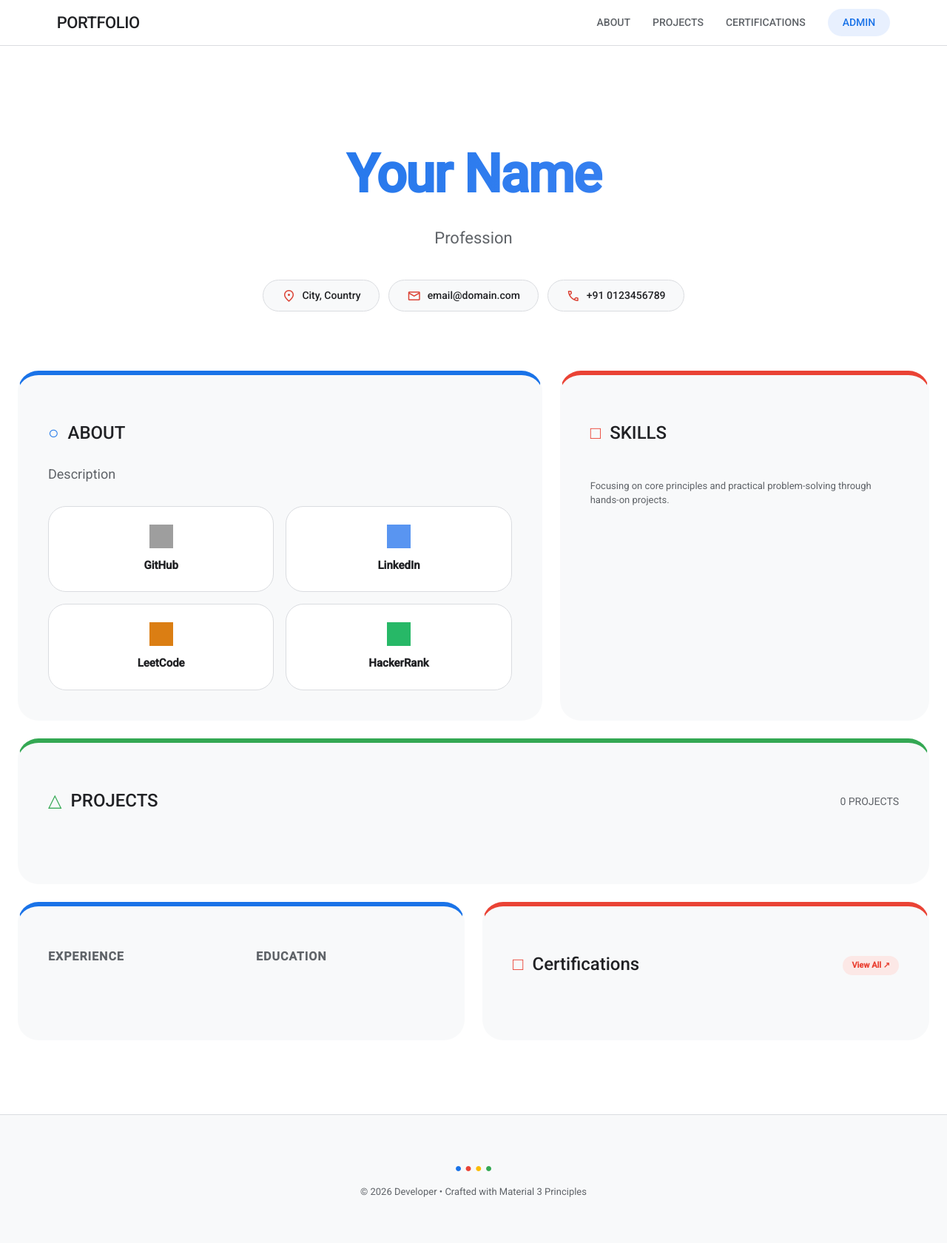
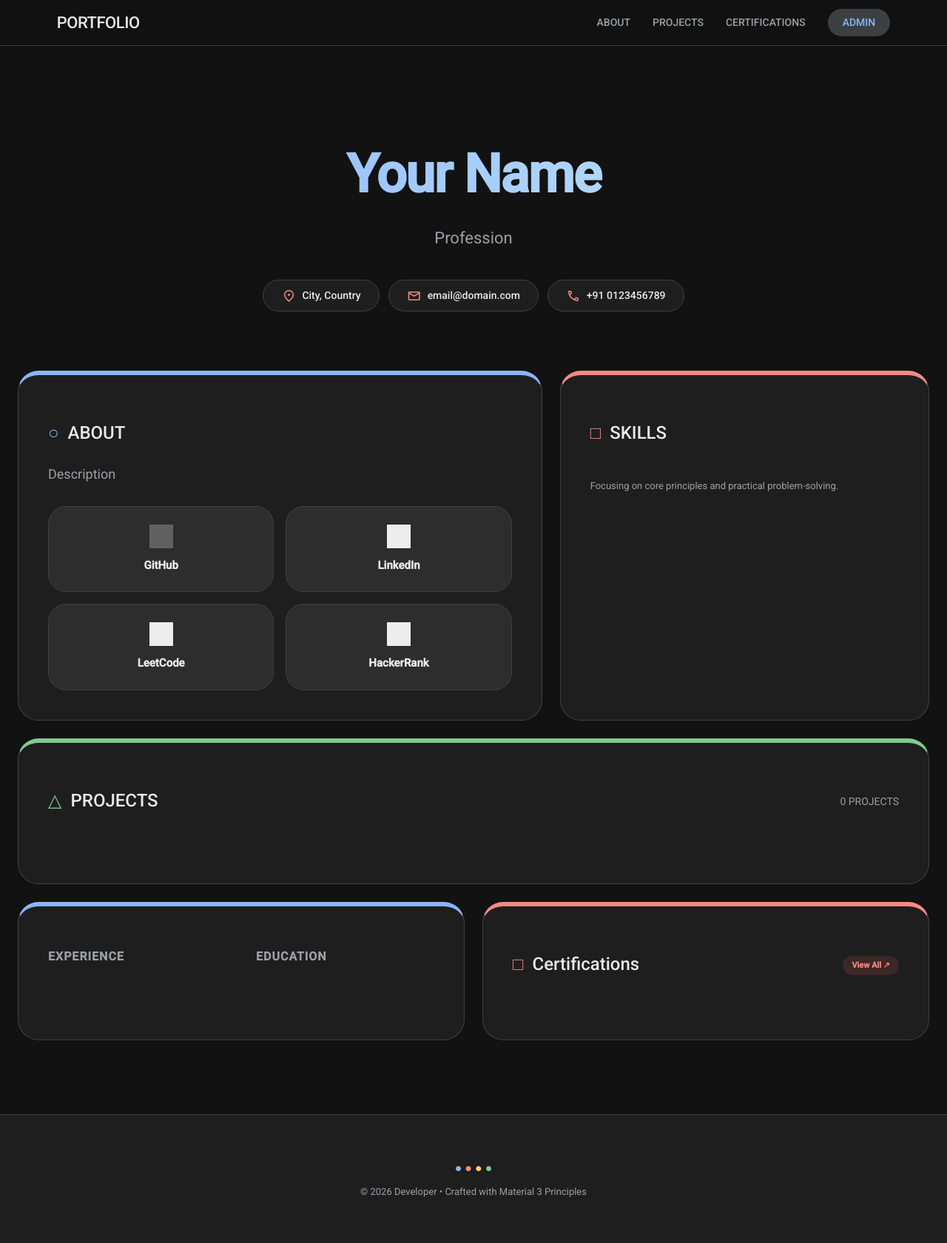
Before and after one commit to madesh0005/portfolio, a Flask app: page / in a window 1280 px wide. Shown: the whole page at 74% size. Run offline with Flask 3, Linux system fonts and the light colour scheme; data that the repository does not hold is empty; some web fonts are replaced; grey boxes are pictures that could not be loaded.

Commit message:
Update styles for dark mode and social links

```diff
--- a/templates/index.html
+++ b/templates/index.html
@@ -8,17 +8,19 @@
     <link rel="stylesheet" href="https://fonts.googleapis.com/css2?family=Material+Symbols+Outlined:opsz,wght,FILL,GRAD@24,400,0,0" />
     <style>
         :root {
-            --g-blue: #1a73e8;
-            --g-red: #ea4335;
-            --g-yellow: #fbbc04;
-            --g-green: #34a853;
-            --bg-color: #ffffff;
-            --surface: #f8f9fa;
-            --text-main: #202124;
-            --text-sub: #5f6368;
-            --border: #dadce0;
-            --shadow: 0 1px 2px 0 rgba(60,64,67,0.3), 0 1px 3px 1px rgba(60,64,67,0.15);
-            --radius: 28px; /* Modern Material 3 Roundedness */
+            /* Material Dark Palette */
+            --g-blue: #8ab4f8;
+            --g-red: #f28b82;
+            --g-yellow: #fdd663;
+            --g-green: #81c995;
+            --bg-color: #121212;
+            --surface: #1e1e1e;
+            --surface-variant: #2d2d2d;
+            --text-main: #e8eaed;
+            --text-sub: #9aa0a6;
+            --border: #3c4043;
+            --shadow: 0 4px 6px rgba(0,0,0,0.3);
+            --radius: 28px;
         }
 
         * { box-sizing: border-box; }
@@ -32,7 +34,7 @@
             overflow-x: hidden;
         }
 
-        /* --- SMOOTH ANIMATIONS --- */
+        /* --- ANIMATIONS --- */
         @keyframes fadeInDown {
             from { opacity: 0; transform: translateY(-20px); }
             to { opacity: 1; transform: translateY(0); }
@@ -47,7 +49,7 @@
         nav {
             position: sticky;
             top: 0;
-            background: rgba(255, 255, 255, 0.95);
+            background: rgba(18, 18, 18, 0.8);
             backdrop-filter: blur(12px);
             z-index: 1000;
             padding: 12px 6%;
@@ -65,6 +67,7 @@
             display: flex;
             align-items: center;
             gap: 8px;
+            color: var(--text-main);
         }
 
         .nav-links { display: flex; align-items: center; gap: 30px; }
@@ -78,13 +81,13 @@
         .nav-links a:hover { color: var(--g-blue); }
 
         .admin-pill {
-            background: #e8f0fe;
+            background: #3c4043;
             color: var(--g-blue) !important;
             padding: 8px 20px;
             border-radius: 50px;
             transition: all 0.3s !important;
         }
-        .admin-pill:hover { background: var(--g-blue) !important; color: white !important; }
+        .admin-pill:hover { background: var(--g-blue) !important; color: #121212 !important; }
 
         /* --- HERO --- */
         header {
@@ -99,7 +102,7 @@
             font-weight: 700;
             margin: 0;
             letter-spacing: -1.5px;
-            background: linear-gradient(90deg, var(--g-blue), #4285f4);
+            background: linear-gradient(90deg, var(--g-blue), #c2e7ff);
             -webkit-background-clip: text;
             -webkit-text-fill-color: transparent;
         }
@@ -128,8 +131,9 @@
             align-items: center;
             gap: 8px;
             transition: 0.3s;
+            color: var(--text-main);
         }
-        .chip:hover { border-color: var(--g-blue); background: #fff; transform: translateY(-2px); }
+        .chip:hover { border-color: var(--g-blue); background: var(--surface-variant); transform: translateY(-2px); }
 
         /* --- BENTO GRID --- */
         .main-content {
@@ -147,19 +151,18 @@
             background: var(--surface);
             border-radius: var(--radius);
             padding: 40px;
-            border: 1px solid transparent;
+            border: 1px solid var(--border);
             transition: all 0.4s cubic-bezier(0.4, 0, 0.2, 1);
             position: relative;
             overflow: hidden;
         }
 
         .card:hover {
-            background: #ffffff;
-            border-color: var(--border);
+            background: #252525;
+            border-color: #5f6368;
             box-shadow: var(--shadow);
         }
 
-        /* Accent Borders */
         .accent-blue { border-top: 6px solid var(--g-blue); }
         .accent-red { border-top: 6px solid var(--g-red); }
         .accent-green { border-top: 6px solid var(--g-green); }
@@ -178,22 +181,18 @@
             display: flex;
             align-items: center;
             gap: 12px;
+            color: var(--text-main);
         }
 
         /* --- SKILLS --- */
-        .skill-pill-container {
-            display: flex;
-            flex-wrap: wrap;
-            gap: 10px;
-        }
-
         .skill-tag {
-            background: #fff;
+            background: var(--surface-variant);
             padding: 8px 18px;
             border-radius: 12px;
             border: 1px solid var(--border);
             font-size: 13px;
             font-weight: 500;
+            color: var(--text-main);
         }
 
         /* --- PROJECTS --- */
@@ -204,7 +203,7 @@
         }
 
         .project-card {
-            background: #fff;
+            background: var(--surface-variant);
             padding: 30px;
             border-radius: 20px;
             border: 1px solid var(--border);
@@ -225,7 +224,7 @@
         .exp-item {
             margin-bottom: 30px;
             padding-left: 20px;
-            border-left: 2px solid #e8eaed;
+            border-left: 2px solid var(--border);
             position: relative;
         }
         .exp-item::before {
@@ -239,36 +238,30 @@
             border-radius: 50%;
         }
 
-        /* --- CONTACT LINKS --- */
-        .social-btn {
-            display: flex;
-            align-items: center;
-            justify-content: space-between;
-            padding: 16px 24px;
-            background: #fff;
-            border: 1px solid var(--border);
-            border-radius: 16px;
-            text-decoration: none;
-            color: var(--text-main);
-            margin-bottom: 12px;
-            font-weight: 500;
-            transition: 0.3s;
+        /* --- SOCIALS --- */
+        .social-card {
+            background: var(--surface-variant) !important;
+            border: 1px solid var(--border) !important;
+            color: var(--text-main) !important;
         }
-        .social-btn:hover { background: var(--g-blue); color: #fff; }
+
+        .social-icon { width: 32px; height: 32px; }
+        .icon-light { filter: invert(1); } /* Makes black icons white */
 
         /* --- RESPONSIVE --- */
         @media (max-width: 1024px) {
-            .col-8, .col-4 { grid-column: span 12; }
+            .col-8, .col-4, .col-7, .col-5, .col-6 { grid-column: span 12; }
             header { padding: 80px 5% 40px 5%; }
         }
+
         .material-symbols-outlined {
-            vertical-align: middle; /* Aligns with text */
-            font-size: 20px;        /* Adjust size */
-            color: #DB4437;         /* Optional: Map pin red */
+            vertical-align: middle;
+            font-size: 20px;
+            color: var(--g-red);
         }
 
         .pill-red {
-            background: #fce8e6;
+            background: #3c2626;
             color: var(--g-red) !important;
             padding: 8px 20px;
             border-radius: 50px;
@@ -276,15 +269,13 @@
             font-weight: 600;
             transition: all 0.3s ease;
         }
-        .pill-red:hover { background: var(--g-red) !important; color: white !important; }
+        .pill-red:hover { background: var(--g-red) !important; color: #121212 !important; }
     </style>
 </head>
 <body>
 
 <nav>
-    <div class="nav-brand">
-        PORTFOLIO
-    </div>
+    <div class="nav-brand">PORTFOLIO</div>
     <div class="nav-links">
         <a href="#about">ABOUT</a>
         <a href="#projects">PROJECTS</a>
@@ -315,50 +306,49 @@
         <div style="display: grid; grid-template-columns: repeat(2, 1fr); gap: 16px; margin-top: 30px;">
 
             <a href="{{ data.get('socials', {}).get('github_link') }}" target="_blank" style="text-decoration: none;">
-        <div style="background: #fff; padding: 24px; border-radius: 24px; border: 1px solid var(--border); display: flex; flex-direction: column; align-items: center; justify-content: center; gap: 12px; transition: all 0.3s ease;" onmouseover="this.style.borderColor='var(--g-blue)'; this.style.transform='translateY(-4px)';" onmouseout="this.style.borderColor='var(--border)'; this.style.transform='translateY(0)';" >
-            <img src="https://cdn.jsdelivr.net/npm/simple-icons@v9/icons/github.svg" alt="GitHub" style="width: 32px; height: 32px;">
-            <div style="font-size: 15px; font-weight: 600; color: var(--text-main);">GitHub</div>
+                <div class="social-card" style="padding: 24px; border-radius: 24px; display: flex; flex-direction: column; align-items: center; justify-content: center; gap: 12px; transition: all 0.3s ease;" onmouseover="this.style.borderColor='var(--g-blue)'; this.style.transform='translateY(-4px)';" onmouseout="this.style.borderColor='var(--border)'; this.style.transform='translateY(0)';" >
+                    <img src="https://cdn.jsdelivr.net/npm/simple-icons@v9/icons/github.svg" alt="GitHub" class="social-icon icon-light">
+                    <div style="font-size: 15px; font-weight: 600;">GitHub</div>
                 </div>
             </a>
 
             <a href="{{ data.get('socials', {}).get('linkedin_link') }}" target="_blank" style="text-decoration: none;">
-        <div style="background: #fff; padding: 24px; border-radius: 24px; border: 1px solid var(--border); display: flex; flex-direction: column; align-items: center; justify-content: center; gap: 12px; transition: all 0.3s ease;" onmouseover="this.style.borderColor='var(--g-blue)'; this.style.transform='translateY(-4px)';" onmouseout="this.style.borderColor='var(--border)'; this.style.transform='translate;Y(0)';" >
-            <img src="https://cdn.jsdelivr.net/npm/simple-icons@v9/icons/linkedin.svg" alt="LinkedIn" style="width: 32px; height: 32px; filter: invert(31%) sepia(93%) saturate(1414%) hue-rotate(192deg) brightness(94%) contrast(101%);">
-            <div style="font-size: 15px; font-weight: 600; color: var(--text-main);">LinkedIn</div>
+                <div class="social-card" style="padding: 24px; border-radius: 24px; display: flex; flex-direction: column; align-items: center; justify-content: center; gap: 12px; transition: all 0.3s ease;" onmouseover="this.style.borderColor='var(--g-blue)'; this.style.transform='translateY(-4px)';" onmouseout="this.style.borderColor='var(--border)'; this.style.transform='translateY(0)';" >
+                    <img src="https://cdn.jsdelivr.net/npm/simple-icons@v9/icons/linkedin.svg" alt="LinkedIn" class="social-icon" style="filter: brightness(1.5);">
+                    <div style="font-size: 15px; font-weight: 600;">LinkedIn</div>
                 </div>
             </a>
 
             <a href="{{ data.get('socials', {}).get('leetcode_link') }}" target="_blank" style="text-decoration: none;">
-        <div style="background: #fff; padding: 24px; border-radius: 24px; border: 1px solid var(--border); display: flex; flex-direction: column; align-items: center; justify-content: center; gap: 12px; transition: all 0.3s ease;" onmouseover="this.style.borderColor='var(--g-blue)'; this.style.transform='translateY(-4px)';" onmouseout="this.style.borderColor='var(--border)'; this.style.transform='translateY(0)';" >
-            <img src="https://cdn.jsdelivr.net/npm/simple-icons@v9/icons/leetcode.svg" alt="LeetCode" style="width: 32px; height: 32px; filter: invert(72%) sepia(87%) saturate(452%) hue-rotate(352deg) brightness(102%) contrast(102%);">
-            <div style="font-size: 15px; font-weight: 600; color: var(--text-main);">LeetCode</div>
+                <div class="social-card" style="padding: 24px; border-radius: 24px; display: flex; flex-direction: column; align-items: center; justify-content: center; gap: 12px; transition: all 0.3s ease;" onmouseover="this.style.borderColor='var(--g-blue)'; this.style.transform='translateY(-4px)';" onmouseout="this.style.borderColor='var(--border)'; this.style.transform='translateY(0)';" >
+                    <img src="https://cdn.jsdelivr.net/npm/simple-icons@v9/icons/leetcode.svg" alt="LeetCode" class="social-icon" style="filter: brightness(1.5);">
+                    <div style="font-size: 15px; font-weight: 600;">LeetCode</div>
                 </div>
             </a>
 
             <a href="{{ data.get('socials', {}).get('hackerrank_link') }}" target="_blank" style="text-decoration: none;">
-        <div style="background: #fff; padding: 24px; border-radius: 24px; border: 1px solid var(--border); display: flex; flex-direction: column; align-items: center; justify-content: center; gap: 12px; transition: all 0.3s ease;" onmouseover="this.style.borderColor='var(--g-blue)'; this.style.transform='translateY(-4px)';" onmouseout="this.style.borderColor='var(--border)'; this.style.transform='translateY(0)';" >
-            <img src="https://cdn.jsdelivr.net/npm/simple-icons@v9/icons/hackerrank.svg" alt="HackerRank" style="width: 32px; height: 32px; filter: invert(47%) sepia(93%) saturate(356%) hue-rotate(94deg) brightness(96%) contrast(92%);">
-            <div style="font-size: 15px; font-weight: 600; color: var(--text-main);">HackerRank</div>
+                <div class="social-card" style="padding: 24px; border-radius: 24px; display: flex; flex-direction: column; align-items: center; justify-content: center; gap: 12px; transition: all 0.3s ease;" onmouseover="this.style.borderColor='var(--g-blue)'; this.style.transform='translateY(-4px)';" onmouseout="this.style.borderColor='var(--border)'; this.style.transform='translateY(0)';" >
+                    <img src="https://cdn.jsdelivr.net/npm/simple-icons@v9/icons/hackerrank.svg" alt="HackerRank" class="social-icon" style="filter: brightness(1.5);">
+                    <div style="font-size: 15px; font-weight: 600;">HackerRank</div>
                 </div>
             </a>
-
         </div>
     </div>
 
     <div class="card col-5 accent-red">
-        <h2><span style="color: var(--g-red)">□</span>SKILLS</h2>
+        <h2><span style="color: var(--g-red)">□</span> SKILLS</h2>
         <div class="skill-pill-container" style="display: flex; flex-wrap: wrap; gap: 10px;">
             {% for id, skill in data.get('skills', {}).items() %}
-            <div class="skill-tag" style="display: flex; align-items: center; gap: 8px; padding: 6px 12px; border: 1px solid var(--border); border-radius: 10px; background: #fff;">
-                <span style="font-weight: 600; font-size: 14px; color: var(--text-main);">{{ skill.name }}</span>
-                <span style="font-size: 10px; text-transform: uppercase; padding: 2px 6px; border-radius: 4px; background: #f1f3f4; color: var(--text-sub); font-weight: 700; letter-spacing: 0.5px;">
+            <div class="skill-tag" style="display: flex; align-items: center; gap: 8px;">
+                <span style="font-weight: 600; font-size: 14px;">{{ skill.name }}</span>
+                <span style="font-size: 10px; text-transform: uppercase; padding: 2px 6px; border-radius: 4px; background: #3c4043; color: var(--text-sub); font-weight: 700;">
                     {{ skill.level }}
                 </span>
             </div>
             {% endfor %}
         </div>
         <p style="margin-top: 20px; font-size: 13px; color: var(--text-sub);">
-            Focusing on core principles and practical problem-solving through hands-on projects.
+            Focusing on core principles and practical problem-solving.
         </p>
     </div>
 
@@ -398,7 +388,7 @@
                 <div class="exp-item">
                     <div style="font-size: 12px; color: var(--text-sub);">{{ edu.year }}</div>
                     <div style="font-weight: 500; font-size: 16px;">{{ edu.title }}</div>
-                    <div style="font-size: 14px;">{{ edu.school }}</div>
+                    <div style="font-size: 14px; color: var(--text-sub);">{{ edu.school }}</div>
                 </div>
                 {% endfor %}
             </div>
@@ -408,21 +398,18 @@
     <div class="card col-6 accent-red" id="certifications">
         <div style="display: flex; justify-content: space-between; align-items: center; margin-bottom: 20px;">
             <h2><span style="color: var(--g-red)">□</span> Certifications</h2>
-        <a href="{{ url_for('certifications') }}" class="pill-red" style="font-size: 11px; padding: 5px 12px; text-decoration: none;">
+            <a href="{{ url_for('certifications') }}" class="pill-red" style="font-size: 11px; padding: 5px 12px;">
                 View All ↗
             </a>
         </div>
-
         <div style="display: flex; flex-wrap: wrap; gap: 8px;">
             {% for id, cert in data.get('certifications', {}).items() %}
-        <div style="background: #fafafa; border: 1px solid var(--border); border-radius: 8px; padding: 8px 12px; transition: 0.2s;"
-             onmouseover="this.style.borderColor='var(--g-red)'; this.style.background='#fffce8';"
-             onmouseout="this.style.borderColor='var(--border)'; this.style.background='#fafafa';">
-
+            <div style="background: var(--surface-variant); border: 1px solid var(--border); border-radius: 8px; padding: 8px 12px; transition: 0.2s;"
+                 onmouseover="this.style.borderColor='var(--g-red)';"
+                 onmouseout="this.style.borderColor='var(--border)';">
                 <div style="font-size: 13px; font-weight: 600; color: var(--text-main); white-space: nowrap;">
                     {{ cert.short_title }}
                 </div>
-
             </div>
             {% endfor %}
         </div>
@@ -443,7 +430,6 @@
 </footer>
 
 <script>
-    // Smooth Reveal on Scroll
     const observer = new IntersectionObserver((entries) => {
         entries.forEach(entry => {
             if (entry.isIntersecting) {
```
Lines whose indentation alone changed are shown as unchanged.
